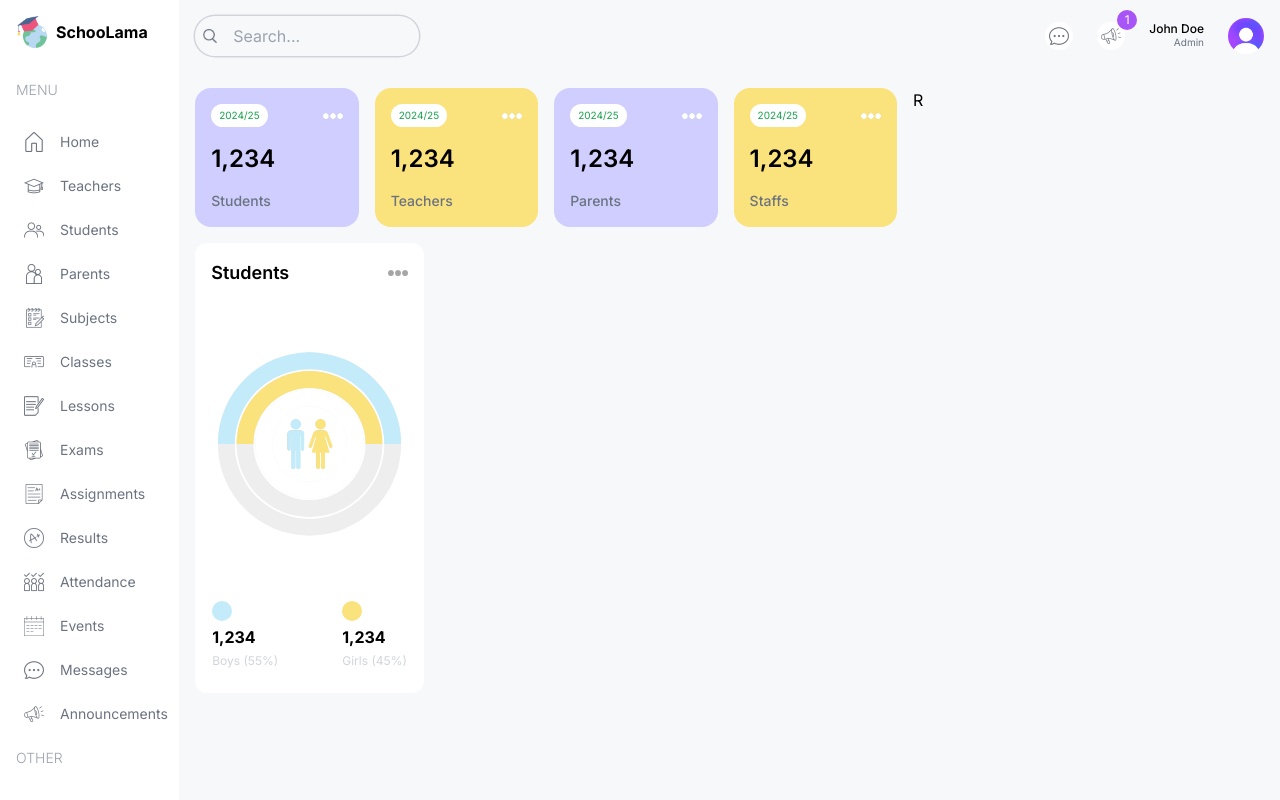
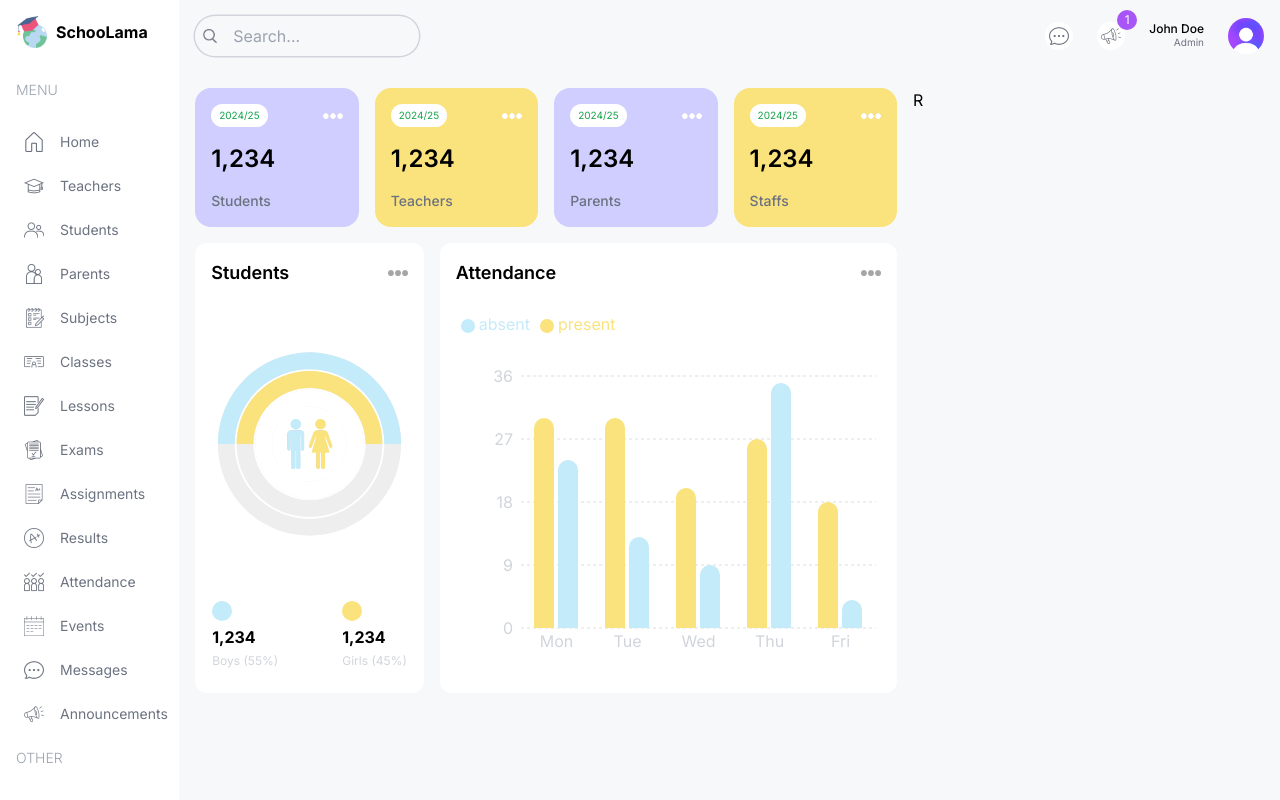
Before and after one commit to GustavoAlmeida-cy/school-management-system, a Next.js app: page /admin in a window 1280 px wide. Built offline with nearby package versions, Linux system fonts and the light colour scheme.

Commit message:
attendance chart

```diff
--- a/src/app/(dashboard)/admin/page.tsx
+++ b/src/app/(dashboard)/admin/page.tsx
@@ -1,3 +1,4 @@
+import AttendanceChart from "@/components/AttendanceChart";
 import CountChart from "@/components/CountChart";
 import UserCard from "@/components/UserCard";
 import React from "react";
@@ -21,7 +22,9 @@ const AdminPage = () => {
             <CountChart />
           </div>
           {/* Attendance chart */}
-          <div className="w-full lg:w-2/3 h-[450px]"></div>
+          <div className="w-full lg:w-2/3 h-[450px]">
+            <AttendanceChart />
+          </div>
         </div>
         {/* Bottom charts */}
         <div></div>
--- /dev/null
+++ b/src/components/AttendanceChart.tsx
@@ -0,0 +1,103 @@
+"use client";
+
+import Image from "next/image";
+import React, { PureComponent } from "react";
+import {
+  BarChart,
+  Bar,
+  Rectangle,
+  XAxis,
+  YAxis,
+  CartesianGrid,
+  Tooltip,
+  Legend,
+  ResponsiveContainer,
+} from "recharts";
+
+const data = [
+  {
+    name: "Mon",
+    present: 30,
+    absent: 24,
+  },
+  {
+    name: "Tue",
+    present: 30,
+    absent: 13,
+  },
+  {
+    name: "Wed",
+    present: 20,
+    absent: 9,
+  },
+  {
+    name: "Thu",
+    present: 27,
+    absent: 35,
+  },
+  {
+    name: "Fri",
+    present: 18,
+    absent: 4,
+  },
+];
+
+export default class AttendanceChart extends PureComponent {
+  render() {
+    return (
+      <div className="bg-white rounded-xl w-full h-full p-4 my-4">
+        {/* TITLE */}
+        <div className="flex justify-between items-center">
+          <h1 className="text-lg font-semibold">Attendance</h1>
+          <Image src="/moreDark.png" alt="More" width={20} height={20} />
+        </div>
+        {/* CHART */}
+        <div className="relative w-full h-[100%]">
+          <ResponsiveContainer width="100%" height="90%">
+            <BarChart width={500} height={300} data={data} barSize={20}>
+              <CartesianGrid
+                strokeDasharray="3 3"
+                vertical={false}
+                stroke="#DDDDDD"
+              />
+              <XAxis
+                dataKey="name"
+                axisLine={false}
+                tick={{ fill: "#D1D5DB" }}
+                tickLine={false}
+              />
+              <YAxis
+                axisLine={false}
+                tick={{ fill: "#D1D5DB" }}
+                tickLine={false}
+              />
+              <Tooltip
+                contentStyle={{
+                  borderRadius: "10px",
+                  borderColor: "lightgray",
+                }}
+              />
+              <Legend
+                align="left"
+                verticalAlign="top"
+                wrapperStyle={{ paddingTop: "20px", paddingBottom: "40px" }}
+              />
+              <Bar
+                dataKey="present"
+                fill="#FAE27C"
+                legendType="circle"
+                radius={[10, 10, 0, 0]}
+              />
+              <Bar
+                dataKey="absent"
+                fill="#C3EBFA"
+                legendType="circle"
+                radius={[10, 10, 0, 0]}
+              />
+            </BarChart>
+          </ResponsiveContainer>
+        </div>
+      </div>
+    );
+  }
+}
--- a/src/components/CountChart.tsx
+++ b/src/components/CountChart.tsx
@@ -31,7 +31,7 @@ const CountChart = () => {
       {/* TITLE */}
       <div className="flex justify-between items-center">
         <h1 className="text-lg font-semibold">Students</h1>
-        <Image src="/moreDark.png" alt="" width={20} height={20} />
+        <Image src="/moreDark.png" alt="More" width={20} height={20} />
       </div>
       {/* CHART */}
       <div className="relative w-full h-[75%]">
```
